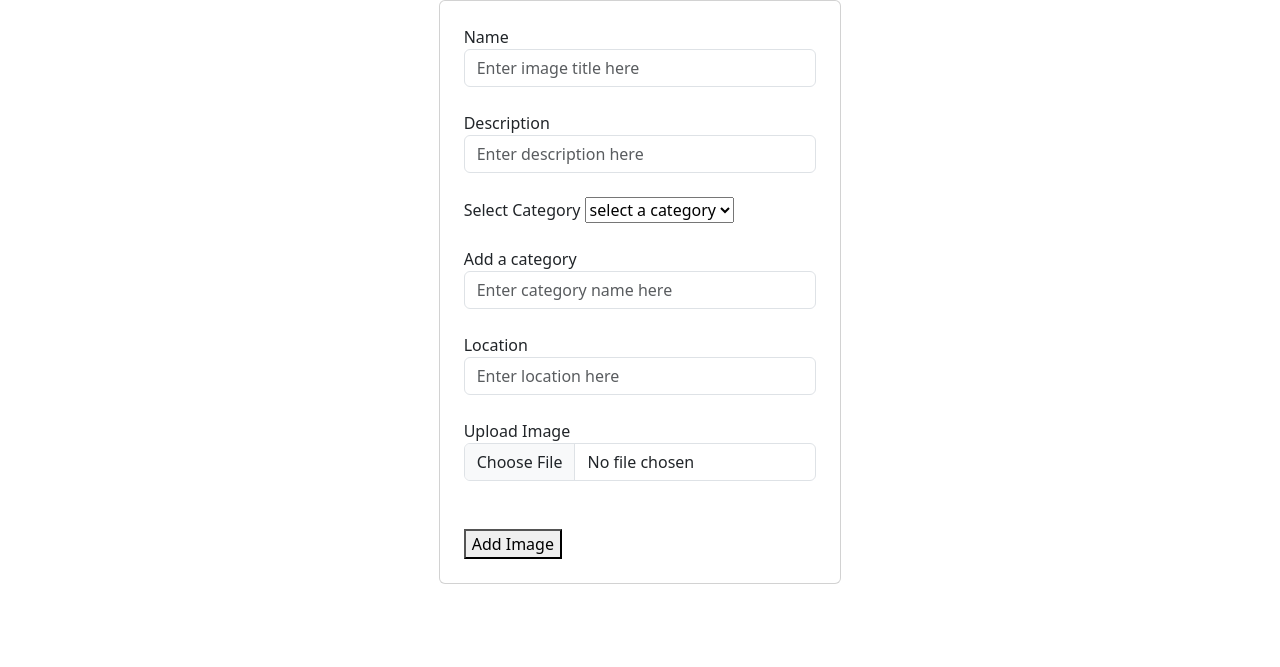
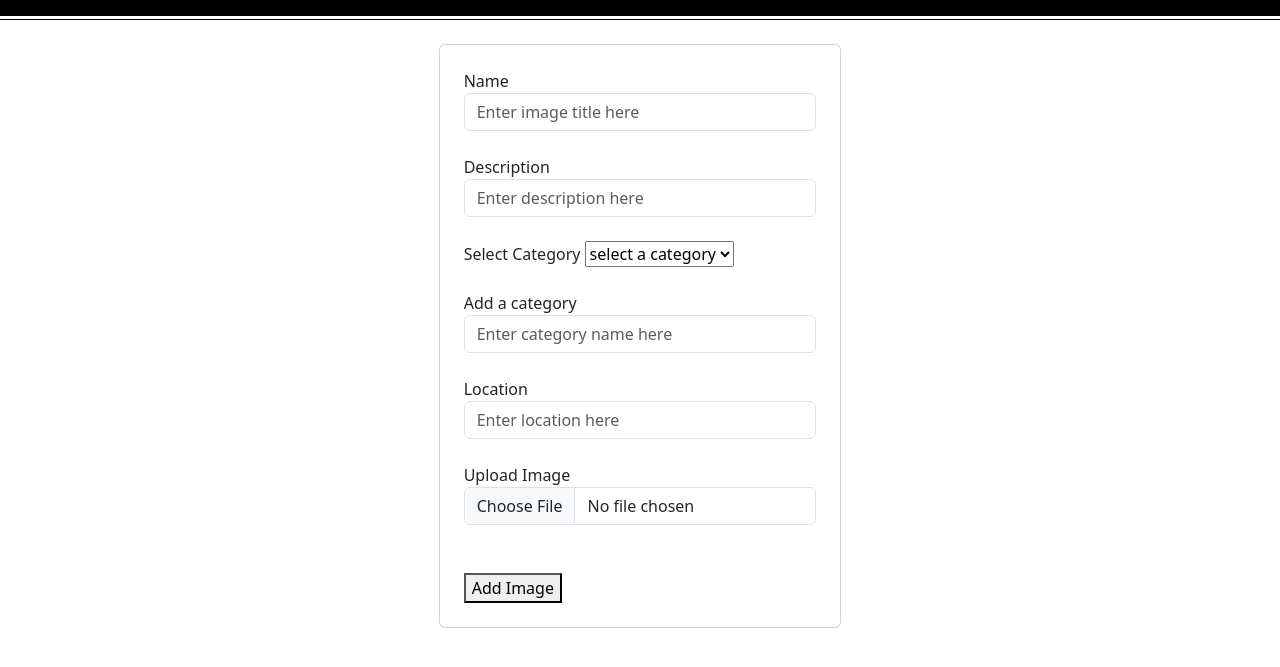
Before and after one commit to Lyonsmasawa/Gallery-X, a Django app: template photos/templates/photos/add_image.html in a window 1280 px wide. Shown: the part 59-726 px from the top of the page. Run offline with Django 3.2, Linux system fonts and the light colour scheme; the template is opened without the code that fills it, so the values that code supplies are empty; some libraries are stand-ins or nearby versions.

Commit message:
style add photos

```diff
--- a/photos/templates/photos/add_image.html
+++ b/photos/templates/photos/add_image.html
@@ -22,7 +22,10 @@
 
 <body>
     {% include 'photos/navbar.html' %}
-    <div class="container-fluid">
+    <div class="set"></div>
+    <div class="set1"></div>
+    <div class="set2"></div>
+    <div class="container-fluid mt-4">
         <div class="row justify-content-center">
             <div class="col-md-4">
                 <div class="card">
```
